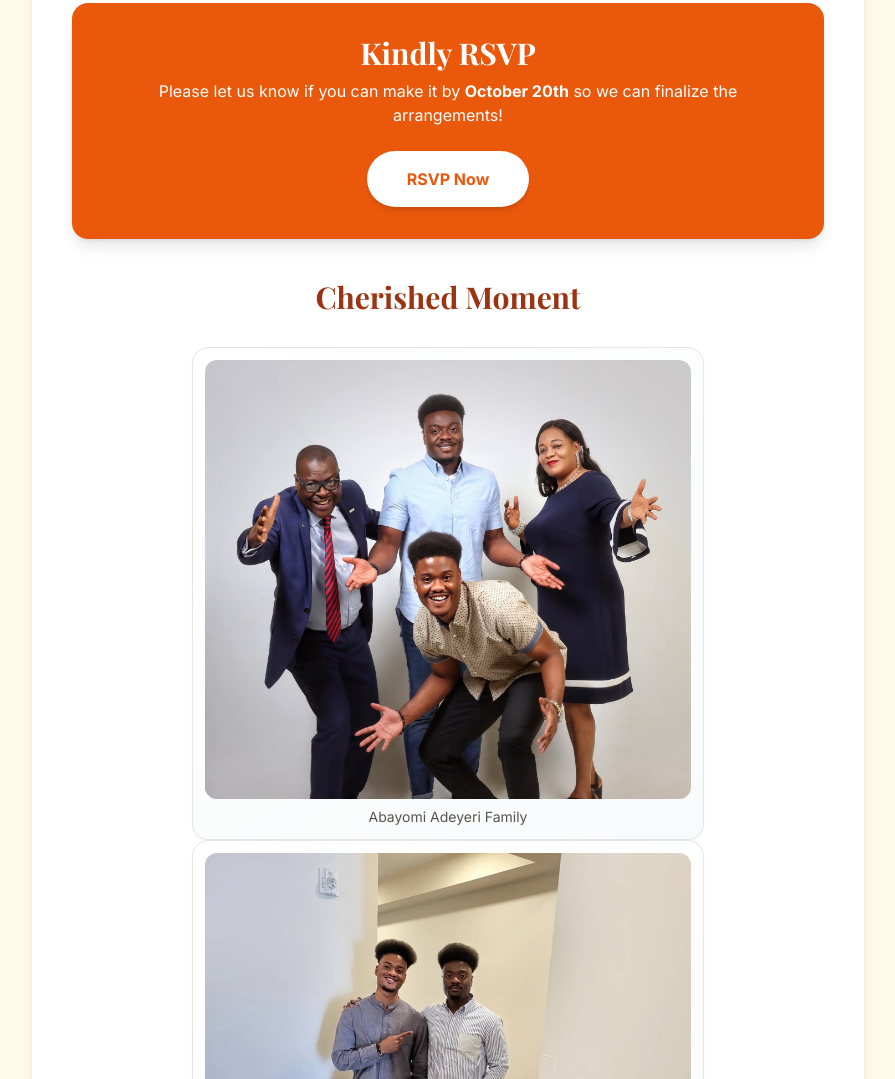
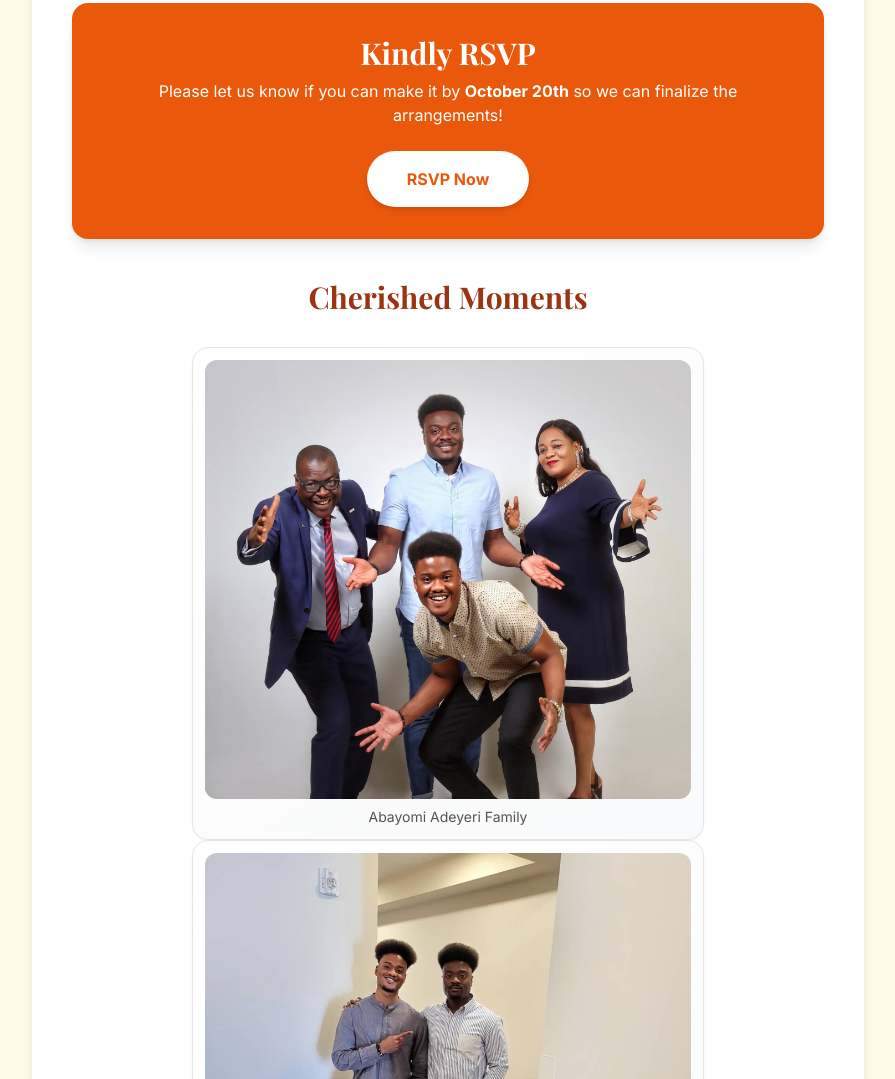
Before and after one commit to Follyboy/Abayomi_Adeyeri, a plain HTML site: page index.html in a window 1280 px wide. Shown: the part 859-1938 px from the top of the page, without its empty margins (192-1087 px from the left). Drawn offline with nearby package versions, Linux system fonts and the light colour scheme.

Commit message:
grammar correction

```diff
--- a/index.html
+++ b/index.html
@@ -87,7 +87,7 @@
                 </section>
 
                 <section id="photos" class="mb-10">
-                    <h3 class="font-playfair text-3xl text-center text-orange-800 mb-8">Cherished Moment</h3>
+                    <h3 class="font-playfair text-3xl text-center text-orange-800 mb-8">Cherished Moments</h3>
                     <div class="flex justify-center">
                         <div class="card-gradient p-3 rounded-2xl shadow-sm border border-stone-200 flex flex-col items-center max-w-lg w-full">
                             <img src="img/abayomi_family.jpg" alt="Family Photo" class="rounded-xl w-full h-auto object-cover mb-2">
```
